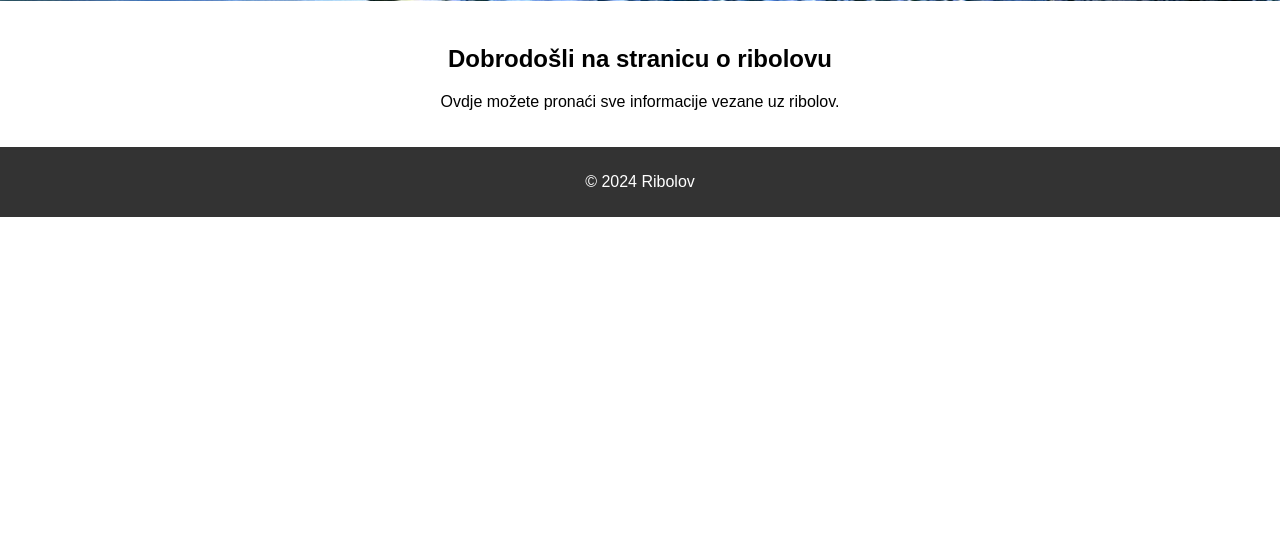
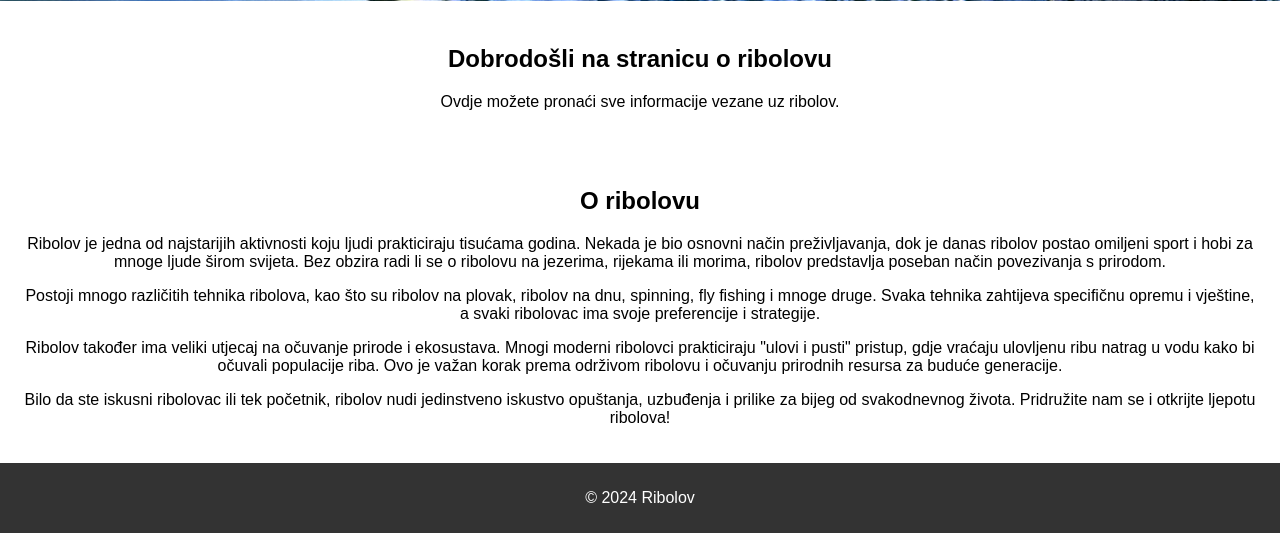
Before and after one commit to mihaeljanestvz/mapa, a PHP site: page / in a window 1280 px wide. Shown: the part 947-1480 px from the top of the page. Before the commit the page ends 1164 px from the top, so only its background shows below. Run offline with PHP 8.4, Linux system fonts and the light colour scheme.

Commit message:
projekt novo

```diff
--- a/index.php
+++ b/index.php
@@ -28,6 +28,21 @@
         <h1>Dobrodošli na stranicu o ribolovu</h1>
         <p>Ovdje možete pronaći sve informacije vezane uz ribolov.</p>
     </section>
+    <section class="content">
+            <h2>O ribolovu</h2>
+            <p>
+                Ribolov je jedna od najstarijih aktivnosti koju ljudi prakticiraju tisućama godina. Nekada je bio osnovni način preživljavanja, dok je danas ribolov postao omiljeni sport i hobi za mnoge ljude širom svijeta. Bez obzira radi li se o ribolovu na jezerima, rijekama ili morima, ribolov predstavlja poseban način povezivanja s prirodom.
+            </p>
+            <p>
+                Postoji mnogo različitih tehnika ribolova, kao što su ribolov na plovak, ribolov na dnu, spinning, fly fishing i mnoge druge. Svaka tehnika zahtijeva specifičnu opremu i vještine, a svaki ribolovac ima svoje preferencije i strategije.
+            </p>
+            <p>
+                Ribolov također ima veliki utjecaj na očuvanje prirode i ekosustava. Mnogi moderni ribolovci prakticiraju "ulovi i pusti" pristup, gdje vraćaju ulovljenu ribu natrag u vodu kako bi očuvali populacije riba. Ovo je važan korak prema održivom ribolovu i očuvanju prirodnih resursa za buduće generacije.
+            </p>
+            <p>
+                Bilo da ste iskusni ribolovac ili tek početnik, ribolov nudi jedinstveno iskustvo opuštanja, uzbuđenja i prilike za bijeg od svakodnevnog života. Pridružite nam se i otkrijte ljepotu ribolova!
+            </p>
+        </section>
 
     <!-- Footer -->
     <footer>
```
Also changed, not shown: style.css (line endings or trailing spaces).
